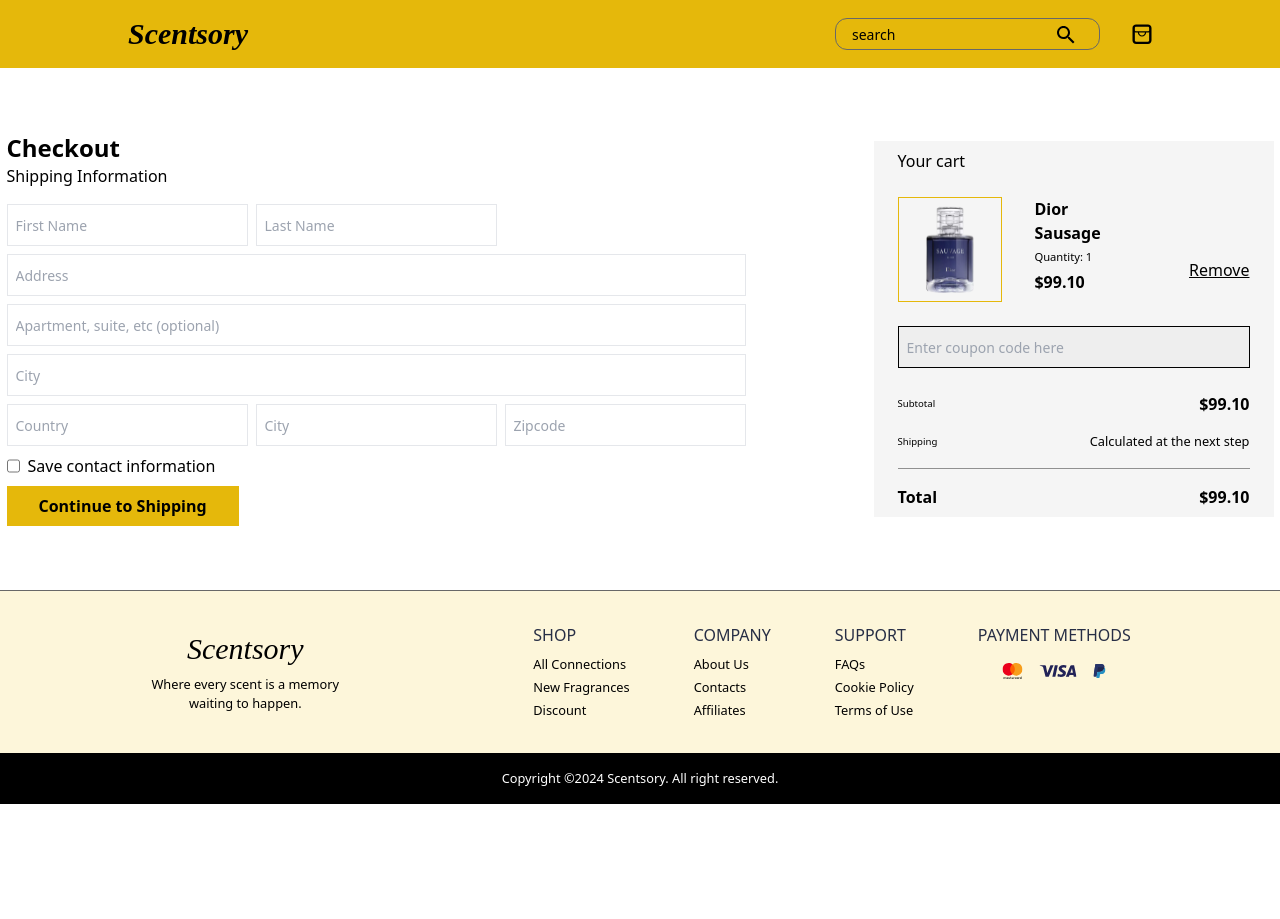
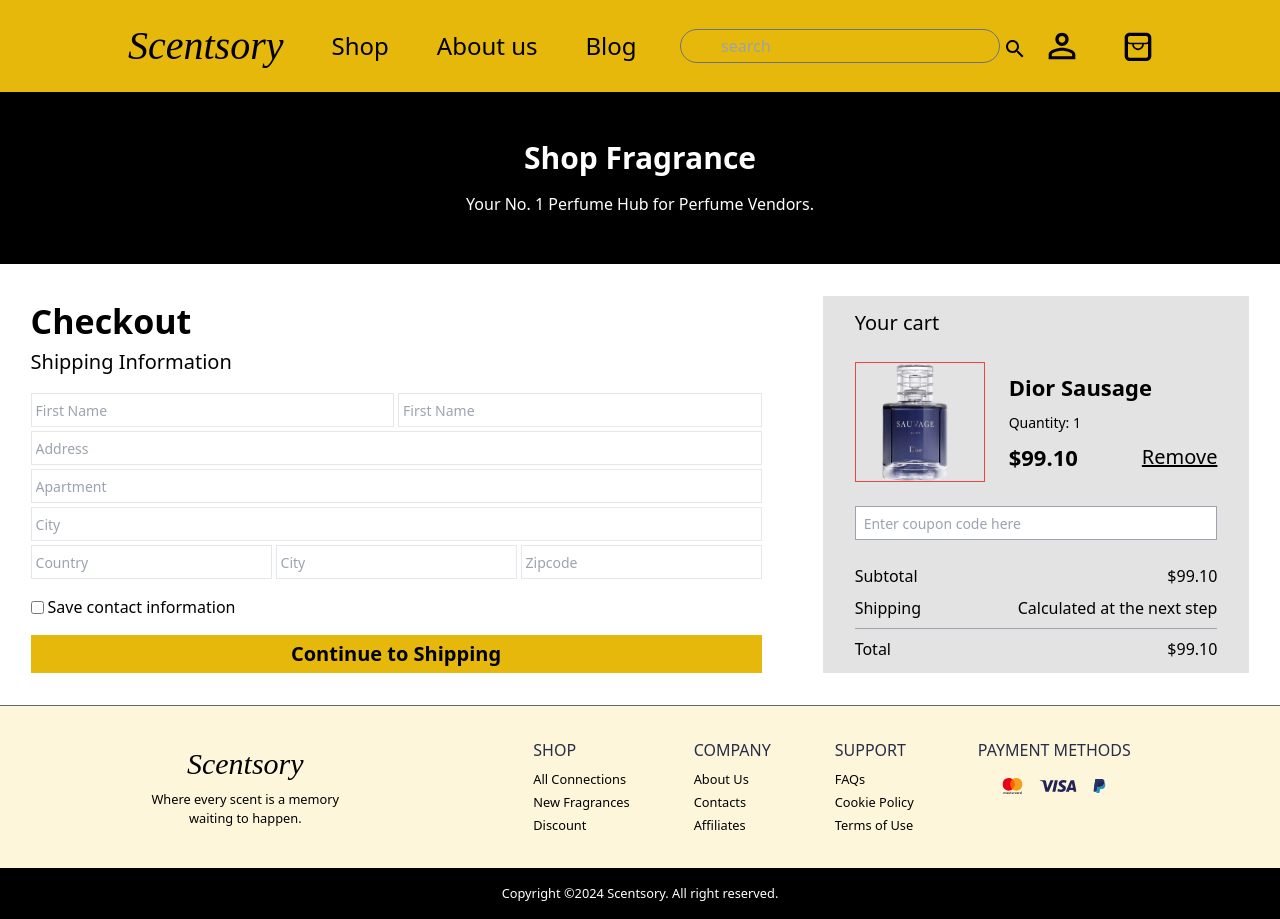
Before and after one commit to Khalifa-pendrops/HNG2, a React (Vite) app: page /checkout in a window 1280 px wide. Before the commit the page ends 804 px from the top, so only its background shows below. Built offline with nearby package versions, Linux system fonts and the light colour scheme.

Commit message:
checkout

```diff
--- a/src/Components/Checkout.jsx
+++ b/src/Components/Checkout.jsx
@@ -3,6 +3,8 @@
 import SecondNavBar from "./SecondNavBar";
 import Footer from "./Footer";
 import image6 from "../images/image 6.svg";
+import NavBar from "./NavBar";
+import Header from "./Header";
 
 function Checkout() {
   // DO THIS IF YOU WISH TO MAKE THIS FUNCTIONAL!!!
@@ -30,139 +32,277 @@
 
   return (
     <div>
-      <SecondNavBar />
-      <div className="flex justify-center items-center gap-[8rem] my-[4rem] max-sm:flex-col max-sm:my-[2rem] max-sm:w-[600px]">
-        <div className="flex flex-col gap-4 max-sm:justify-center max-sm:items-center">
-          <div className=" max-sm:flex max-sm:flex-col max-sm:items-center">
-            <h3 className="font-semibold text-2xl">Checkout</h3>
-            <p>Shipping Information</p>
+      <NavBar />
+      <Header />
+      <div className="flex justify-around my-[2rem]      max-sm:flex-col">
+        <div className="left flex flex-col justify-center gap-4        max-sm:px-[4rem] max-sm:mx-[1rem]">
+          <div className="top flex flex-col">
+            <h1 className="text-[34px] font-bold">Checkout</h1>
+            <p className="hidden  max-sm:flex">
+              Address ---------- Shipping ----------- Payment
+            </p>
+            <p className="text-[20px]">Shipping Information</p>
           </div>
           <form
             onSubmit={handleSubmit}
-            className="flex flex-col gap-2 max-sm:justify-center max-sm:border-2 max-sm:p-6 max-sm:ml-10"
+            className=" flex flex-col gap-1        "
           >
-            <div className="flex gap-2 max-sm:flex-wrap max-sm:justify-between max-sm:items-center">
+            <div className="flex  gap-1 ">
               <input
                 type="text"
-                name="firstname"
+                name="name"
                 value={FormData.firstname}
                 onChange={handleChange}
                 placeholder="First Name"
-                className="border pl-2 py-2 placeholder-pxl"
+                className="border w-[100%] placeholder-pxl py-1 px-1"
               ></input>
               <input
                 type="text"
-                name="lastname"
+                name="name"
                 value={FormData.lastname}
                 onChange={handleChange}
-                placeholder="Last Name"
-                className="border pl-2 py-2 placeholder-pxl"
+                placeholder="First Name"
+                className="border w-[100%] placeholder-pxl py-1 px-1"
               ></input>
             </div>
+
             <input
-              type="text"
+              type="address"
               name="address"
               value={FormData.address}
               onChange={handleChange}
               placeholder="Address"
-              className="border pl-2 py-2 placeholder-pxl"
+              className="border placeholder-pxl py-1 px-1"
             ></input>
             <input
               type="text"
-              name="apartment"
+              name="name"
               value={FormData.apartment}
               onChange={handleChange}
-              placeholder="Apartment, suite, etc (optional)"
-              className="border pl-2 py-2 placeholder-pxl"
+              placeholder="Apartment"
+              className="border placeholder-pxl py-1 px-1"
             ></input>
             <input
               type="text"
-              name="city"
+              name="name"
               value={FormData.city}
               onChange={handleChange}
               placeholder="City"
-              className="border pl-2 py-2 placeholder-pxl"
+              className="border placeholder-pxl py-1 px-1"
             ></input>
-            <div className="flex gap-2  max-sm:flex-wrap">
+            <div className="flex gap-1     max-sm:flex-wrap">
+              {" "}
               <input
                 type="text"
                 name="country"
                 value={FormData.country}
                 onChange={handleChange}
                 placeholder="Country"
-                className="border pl-2 py-2 placeholder-pxl"
+                className="border placeholder-pxl py-1 px-1"
               ></input>
               <input
                 type="text"
-                name="city"
+                name="name"
                 value={FormData.city}
                 onChange={handleChange}
                 placeholder="City"
-                className="border pl-2 py-2 placeholder-pxl"
+                className="border placeholder-pxl py-1 px-1"
               ></input>
               <input
-                type="text"
-                name="zipcode"
+                type="number"
+                name="name"
                 value={FormData.zipcode}
                 onChange={handleChange}
                 placeholder="Zipcode"
-                className="border pl-2 py-2 placeholder-pxl"
+                className="border placeholder-pxl py-1 px-1"
               ></input>
             </div>
-            <div className="flex gap-2">
+          </form>
+          <div className="flex items-center gap-1">
             <input type="checkbox"></input>
-              <p>Save contact information</p>
+            <p className="text-[16px]">Save contact information</p>
           </div>
-            <Link to="/shipping">
           <button
-                className="bg-navYellow py-2 px-8 font-semibold flex items-center justify-center"
             type="submit"
+            className="bg-navYellow py-1 text-[20px] font-bold"
           >
             Continue to Shipping
           </button>
-            </Link>
-          </form>
         </div>
-
-        <div className="bg-customBGLight w-[25rem] py-2 px-6 flex flex-col gap-6 max-sm:hidden">
-          <p>Your cart</p>
-          <div className="flex gap-[2rem]">
-            <div className="border p-2 border-navYellow w-fit">
-              <img src={image6} alt="perfume" width="100px" />
+        <div className="right bg-custBG flex flex-col justify-center px-[2rem] gap-6 py-2      max-sm:hidden">
+          <h1 className="text-[20px]">Your cart</h1>
+          <div className="flex items-center gap-6">
+            <div className="w-[130px] border border-red-500 ">
+              <img className="w-[118px]" src={image6} alt="perfume" />
             </div>
-            <div className="flex flex-col gap-1">
-              <h5 className="font-semibold">Dior Sausage</h5>
-              <p className="text-[.7rem]">Quantity: 1</p>
-              <h5 className="font-semibold">&#36;99.10</h5>
+            <div className="flex flex-col gap-2">
+              <p className="text-[22px] font-semibold">Dior Sausage</p>
+              <p className="text-[14px]">Quantity: 1</p>
+              <div className="flex gap-[4rem] items-center">
+                <p className="text-[22px] font-semibold">&#36;99.10</p>
+                <p className="underline text-[20px]">Remove</p>
               </div>
-            <div className="flex flex-col self-end items-end ml-8 mb-5 ">
-              <p className="underline cursor-pointer">Remove</p>
             </div>
           </div>
           <input
-            className="bg-customBGLight pl-2 py-2 border border-black placeholder-pxl"
             type="text"
             placeholder="Enter coupon code here"
+            className="py-1 px-2 placeholder-pxl border border-gray-400"
           ></input>
-          <div className=" flex flex-col gap-4">
-            <div className="flex justify-between items-center">
-              <p className="text-[.6rem]">Subtotal</p>
-              <p className="font-semibold">&#36;99.10</p>
+          <div className="flex flex-col gap-2">
+            <div className="flex justify-between">
+              <p>Subtotal</p>
+              <p>&#36;99.10</p>
             </div>
-            <div className="flex justify-between items-center">
-              <p className="text-[.6rem]">Shipping</p>
-              <p className="text-[.8rem]">Calculated at the next step</p>
+            <div className="flex justify-between">
+              <p>Shipping</p>
+              <p>Calculated at the next step</p>
             </div>
-            <hr className="border-1 border-horizontalLine"></hr>
-            <div className="flex justify-between items-center">
-              <p className="font-semibold">Total</p>
-              <p className="font-semibold">&#36;99.10</p>
+            <hr className="border-1 border-gray-400"></hr>
+            <div className="flex justify-between">
+              <p>Total</p>
+              <p>&#36;99.10</p>
             </div>
           </div>
         </div>
       </div>
       <Footer />
     </div>
+
+    // <div>
+    //   <SecondNavBar />
+    //   <div className="flex justify-center items-center gap-[8rem] my-[4rem] max-sm:flex-col max-sm:my-[2rem] max-sm:w-[600px]">
+    //     <div className="flex flex-col gap-4 max-sm:justify-center max-sm:items-center">
+    //       <div className=" max-sm:flex max-sm:flex-col max-sm:items-center">
+    //         <h3 className="font-semibold text-2xl">Checkout</h3>
+    //         <p>Shipping Information</p>
+    //       </div>
+    //       <form
+    //         onSubmit={handleSubmit}
+    //         className="flex flex-col gap-2 max-sm:justify-center max-sm:border-2 max-sm:p-6 max-sm:ml-10"
+    //       >
+    //         <div className="flex gap-2 max-sm:flex-wrap max-sm:justify-between max-sm:items-center">
+    //           <input
+    //             type="text"
+    //             name="firstname"
+    //             value={FormData.firstname}
+    //             onChange={handleChange}
+    //             placeholder="First Name"
+    //             className="border pl-2 py-2 placeholder-pxl"
+    //           ></input>
+    //           <input
+    //             type="text"
+    //             name="lastname"
+    //             value={FormData.lastname}
+    //             onChange={handleChange}
+    //             placeholder="Last Name"
+    //             className="border pl-2 py-2 placeholder-pxl"
+    //           ></input>
+    //         </div>
+    //         <input
+    //           type="text"
+    //           name="address"
+    //           value={FormData.address}
+    //           onChange={handleChange}
+    //           placeholder="Address"
+    //           className="border pl-2 py-2 placeholder-pxl"
+    //         ></input>
+    //         <input
+    //           type="text"
+    //           name="apartment"
+    //           value={FormData.apartment}
+    //           onChange={handleChange}
+    //           placeholder="Apartment, suite, etc (optional)"
+    //           className="border pl-2 py-2 placeholder-pxl"
+    //         ></input>
+    //         <input
+    //           type="text"
+    //           name="city"
+    //           value={FormData.city}
+    //           onChange={handleChange}
+    //           placeholder="City"
+    //           className="border pl-2 py-2 placeholder-pxl"
+    //         ></input>
+    //         <div className="flex gap-2  max-sm:flex-wrap">
+    //           <input
+    //             type="text"
+    //             name="country"
+    //             value={FormData.country}
+    //             onChange={handleChange}
+    //             placeholder="Country"
+    //             className="border pl-2 py-2 placeholder-pxl"
+    //           ></input>
+    //           <input
+    //             type="text"
+    //             name="city"
+    //             value={FormData.city}
+    //             onChange={handleChange}
+    //             placeholder="City"
+    //             className="border pl-2 py-2 placeholder-pxl"
+    //           ></input>
+    //           <input
+    //             type="text"
+    //             name="zipcode"
+    //             value={FormData.zipcode}
+    //             onChange={handleChange}
+    //             placeholder="Zipcode"
+    //             className="border pl-2 py-2 placeholder-pxl"
+    //           ></input>
+    //         </div>
+    //         <div className="flex gap-2">
+    //           <input type="checkbox"></input>
+    //           <p>Save contact information</p>
+    //         </div>
+    //         <Link to="/shipping">
+    //           <button
+    //             className="bg-navYellow py-2 px-8 font-semibold flex items-center justify-center"
+    //             type="submit"
+    //           >
+    //             Continue to Shipping
+    //           </button>
+    //         </Link>
+    //       </form>
+    //     </div>
+
+    //     <div className="bg-customBGLight w-[25rem] py-2 px-6 flex flex-col gap-6 max-sm:hidden">
+    //       <p>Your cart</p>
+    //       <div className="flex gap-[2rem]">
+    //         <div className="border p-2 border-navYellow w-fit">
+    //           <img src={image6} alt="perfume" width="100px" />
+    //         </div>
+    //         <div className="flex flex-col gap-1">
+    //           <h5 className="font-semibold">Dior Sausage</h5>
+    //           <p className="text-[.7rem]">Quantity: 1</p>
+    //           <h5 className="font-semibold">&#36;99.10</h5>
+    //         </div>
+    //         <div className="flex flex-col self-end items-end ml-8 mb-5 ">
+    //           <p className="underline cursor-pointer">Remove</p>
+    //         </div>
+    //       </div>
+    //       <input
+    //         className="bg-customBGLight pl-2 py-2 border border-black placeholder-pxl"
+    //         type="text"
+    //         placeholder="Enter coupon code here"
+    //       ></input>
+    //       <div className=" flex flex-col gap-4">
+    //         <div className="flex justify-between items-center">
+    //           <p className="text-[.6rem]">Subtotal</p>
+    //           <p className="font-semibold">&#36;99.10</p>
+    //         </div>
+    //         <div className="flex justify-between items-center">
+    //           <p className="text-[.6rem]">Shipping</p>
+    //           <p className="text-[.8rem]">Calculated at the next step</p>
+    //         </div>
+    //         <hr className="border-1 border-horizontalLine"></hr>
+    //         <div className="flex justify-between items-center">
+    //           <p className="font-semibold">Total</p>
+    //           <p className="font-semibold">&#36;99.10</p>
+    //         </div>
+    //       </div>
+    //     </div>
+    //   </div>
+    //   <Footer />
+    // </div>
   );
 }
 
--- a/src/Components/ProductInfo.jsx
+++ b/src/Components/ProductInfo.jsx
@@ -40,7 +40,8 @@
           </div>
         </div>
         <div className="right bg-custBG p-8 flex flex-col gap-8 h-fit">
-          <div className="top flex flex-col gap-6">
+          {/* ALIGNMENT NEEDED  in line 44 div!!! */}
+          <div className="top flex flex-col gap-6    max-sm:justify-center ">
             <div className="flex justify-between">
               <h1 className="font-bold text-xl        max-sm:text-[15px]">
                 Dior Sausage
```
Lines whose indentation alone changed are shown as unchanged.
